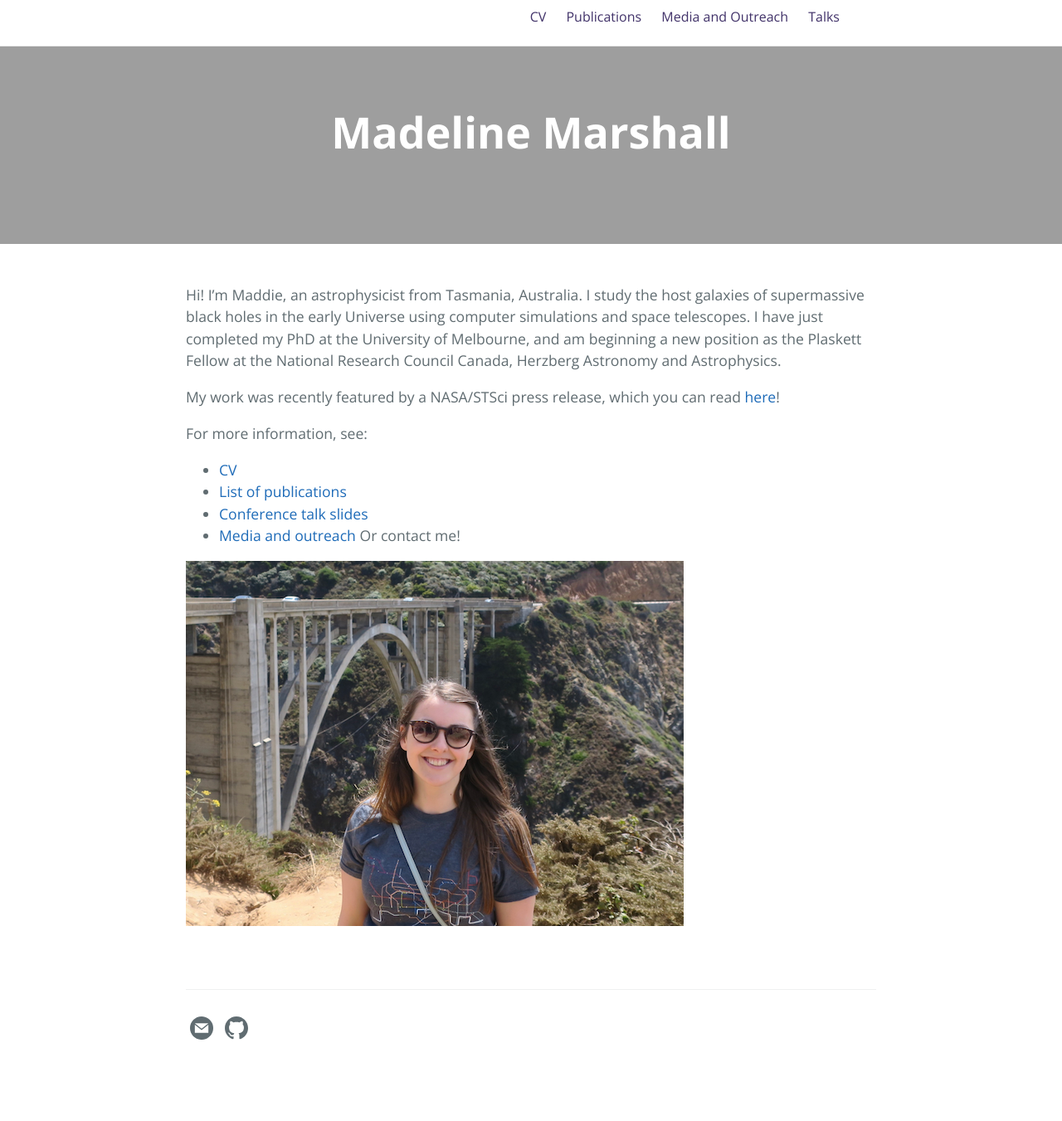
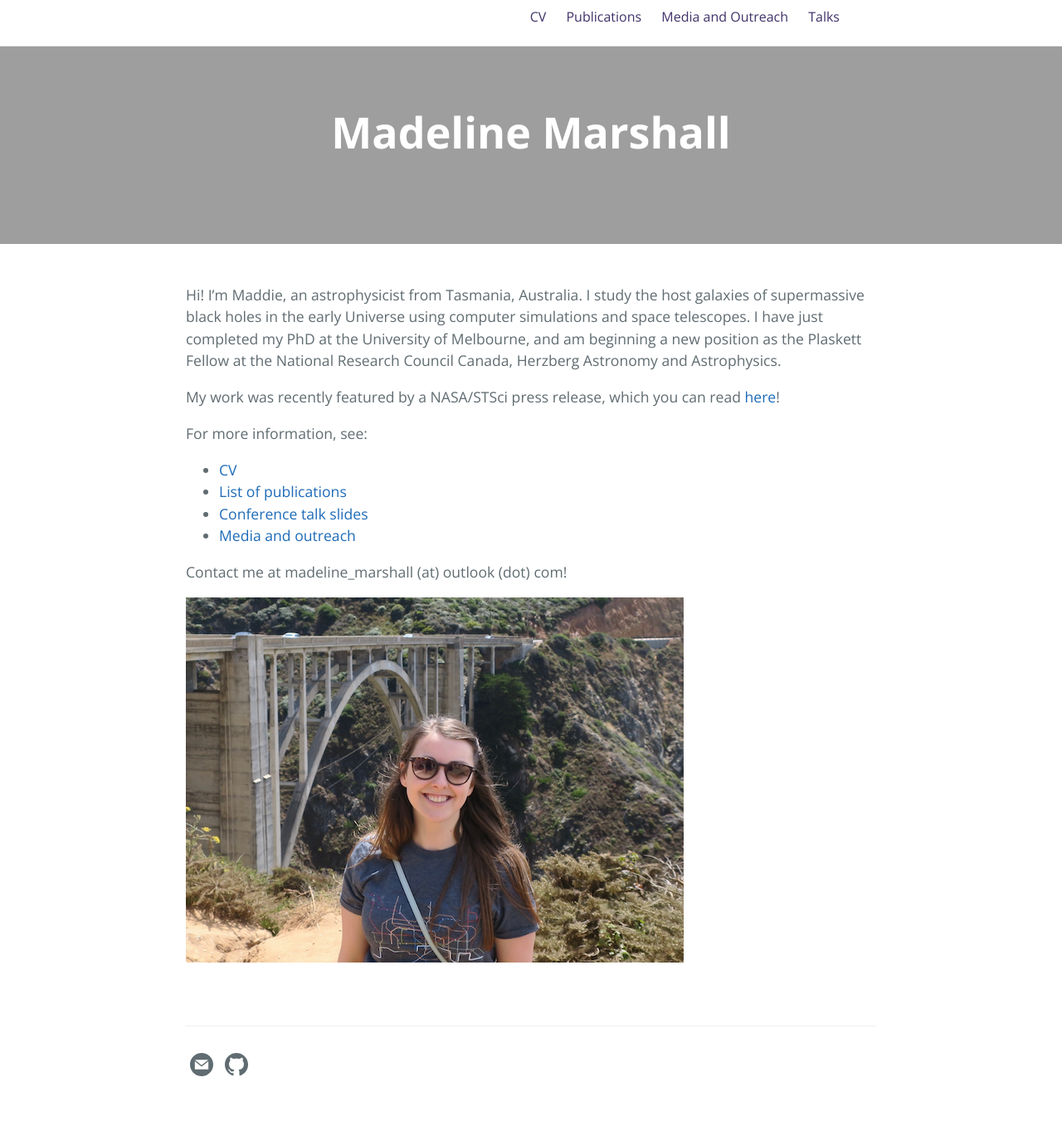
Before and after one commit to madelinemarshall/madelinemarshall.github.io, a Jekyll site: the page built from index.md, in a window 1280 px wide. Shown: the whole page at 83% size. Built offline with Jekyll 4.4.1, drawn with Linux system fonts in a browser that asks for light colours; the repository's description, which GitHub fills in, is left out; before the commit the page ends 1307 px from its top, so only the background shows below that.

Commit message:
Change email

```diff
--- a/index.md
+++ b/index.md
@@ -19,6 +19,7 @@ For more information, see:
 - [List of publications]({{ '/publications.html' | absolute_url }})
 - [Conference talk slides]({{ '/talks.html' | absolute_url }})
 - [Media and outreach]({{ '/outreach.html' | absolute_url }})
-Or contact me!
+
+Contact me at madeline_marshall (at) outlook (dot) com!
 
 <img src='../../me.png' border="0" style="padding:0px; display: block; line-height: 0px; font-size: 0px; border:0px;" align="top">
```
